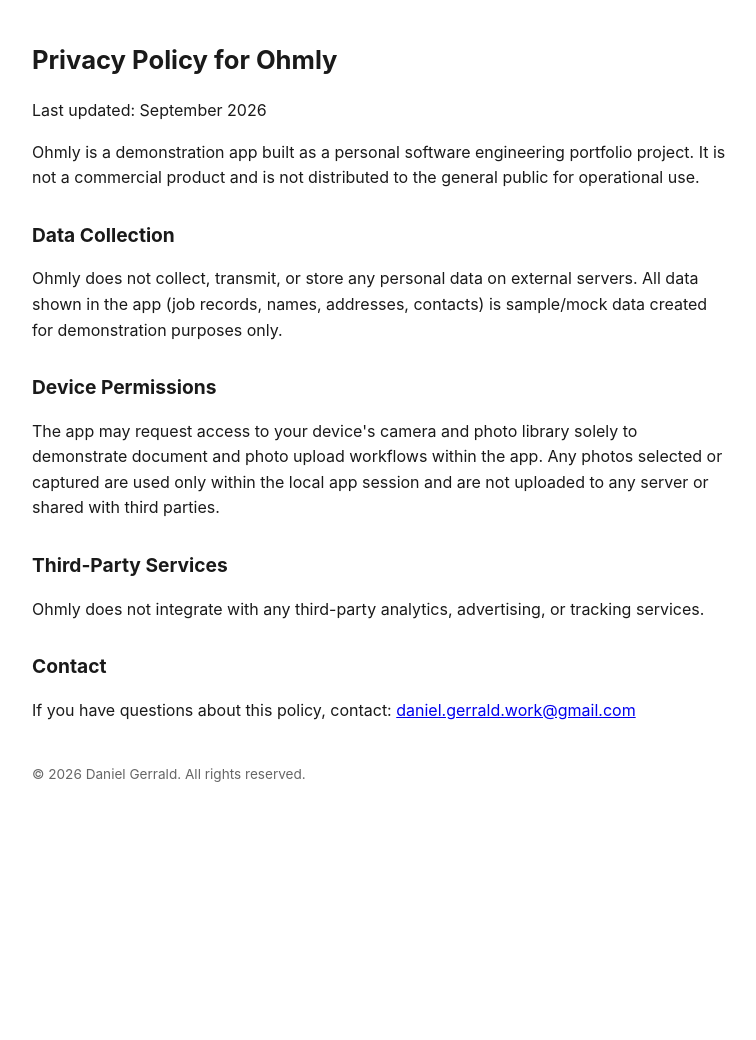
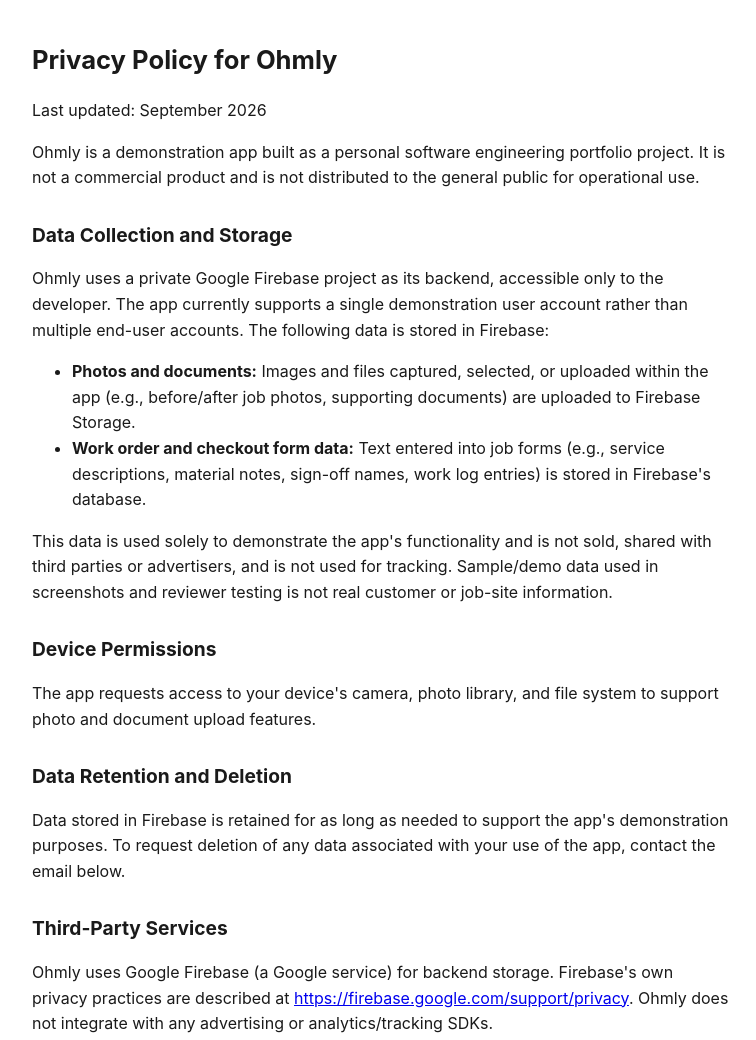
Before and after one commit to DanielGerrald/CrewLoop, a website: page docs/privacy.html in a window 1280 px wide. Shown: the top 1040 px of the page, without its empty margins (258-1014 px from the left). Before the commit the page ends 826 px from the top, so only its background shows below. Drawn offline with Linux system fonts and the light colour scheme.

Commit message:
updated privacy and support documents

```diff
--- a/docs/privacy.html
+++ b/docs/privacy.html
@@ -17,17 +17,25 @@
 
   <p>Ohmly is a demonstration app built as a personal software engineering portfolio project. It is not a commercial product and is not distributed to the general public for operational use.</p>
 
-  <h2>Data Collection</h2>
-  <p>Ohmly does not collect, transmit, or store any personal data on external servers. All data shown in the app (job records, names, addresses, contacts) is sample/mock data created for demonstration purposes only.</p>
+  <h2>Data Collection and Storage</h2>
+  <p>Ohmly uses a private Google Firebase project as its backend, accessible only to the developer. The app currently supports a single demonstration user account rather than multiple end-user accounts. The following data is stored in Firebase:</p>
+  <ul>
+    <li><strong>Photos and documents:</strong> Images and files captured, selected, or uploaded within the app (e.g., before/after job photos, supporting documents) are uploaded to Firebase Storage.</li>
+    <li><strong>Work order and checkout form data:</strong> Text entered into job forms (e.g., service descriptions, material notes, sign-off names, work log entries) is stored in Firebase's database.</li>
+  </ul>
+  <p>This data is used solely to demonstrate the app's functionality and is not sold, shared with third parties or advertisers, and is not used for tracking. Sample/demo data used in screenshots and reviewer testing is not real customer or job-site information.</p>
 
   <h2>Device Permissions</h2>
-  <p>The app may request access to your device's camera and photo library solely to demonstrate document and photo upload workflows within the app. Any photos selected or captured are used only within the local app session and are not uploaded to any server or shared with third parties.</p>
+  <p>The app requests access to your device's camera, photo library, and file system to support photo and document upload features.</p>
+
+  <h2>Data Retention and Deletion</h2>
+  <p>Data stored in Firebase is retained for as long as needed to support the app's demonstration purposes. To request deletion of any data associated with your use of the app, contact the email below.</p>
 
   <h2>Third-Party Services</h2>
-  <p>Ohmly does not integrate with any third-party analytics, advertising, or tracking services.</p>
+  <p>Ohmly uses Google Firebase (a Google service) for backend storage. Firebase's own privacy practices are described at <a href="https://firebase.google.com/support/privacy">https://firebase.google.com/support/privacy</a>. Ohmly does not integrate with any advertising or analytics/tracking SDKs.</p>
 
   <h2>Contact</h2>
-  <p>If you have questions about this policy, contact: <a href="mailto:daniel.gerrald.work@gmail.com">daniel.gerrald.work@gmail.com</a></p>
+  <p>If you have questions about this policy or wish to request data deletion, contact: <a href="mailto:daniel.gerrald.work@gmail.com">daniel.gerrald.work@gmail.com</a></p>
 
   <footer>&copy; 2026 Daniel Gerrald. All rights reserved.</footer>
 </body>
```
